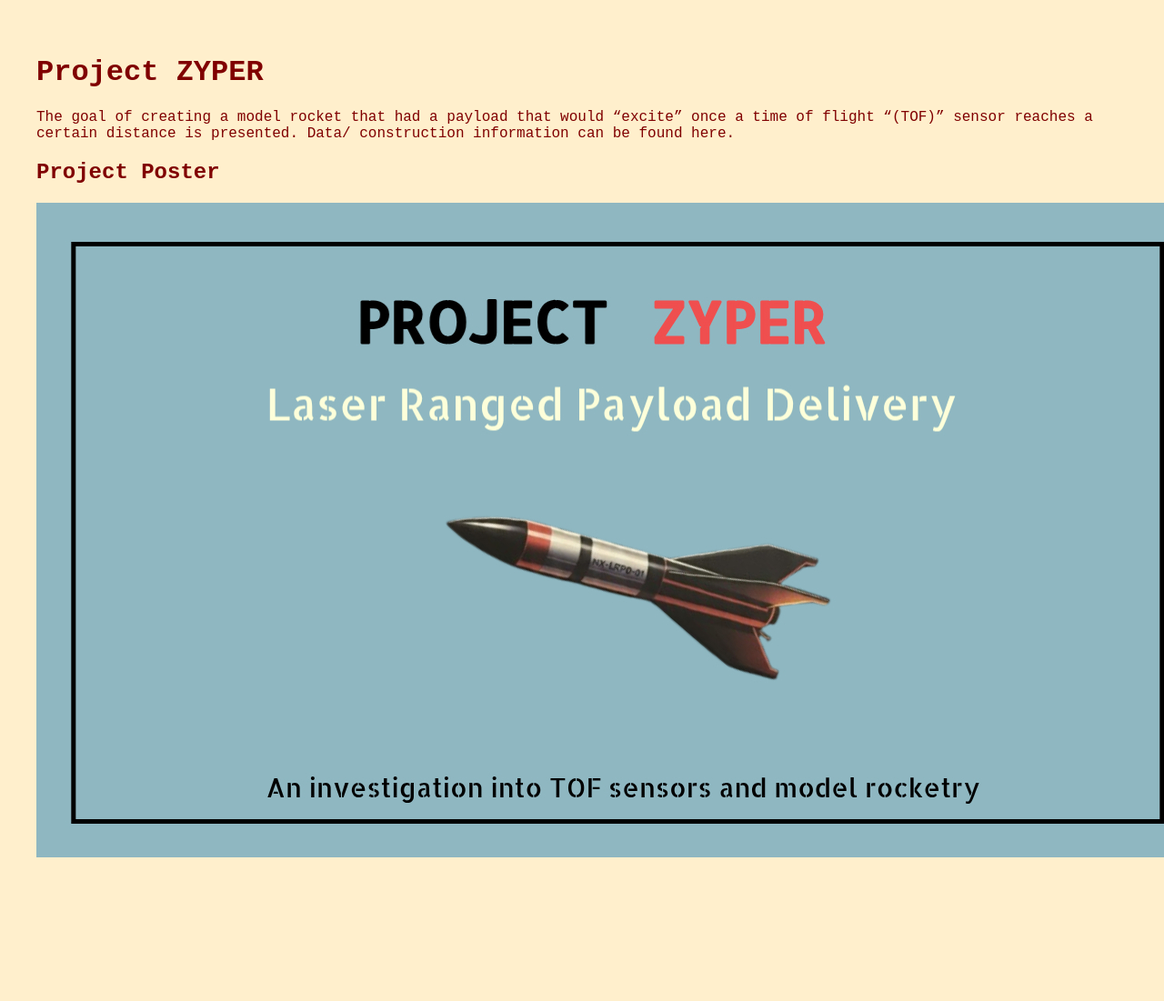
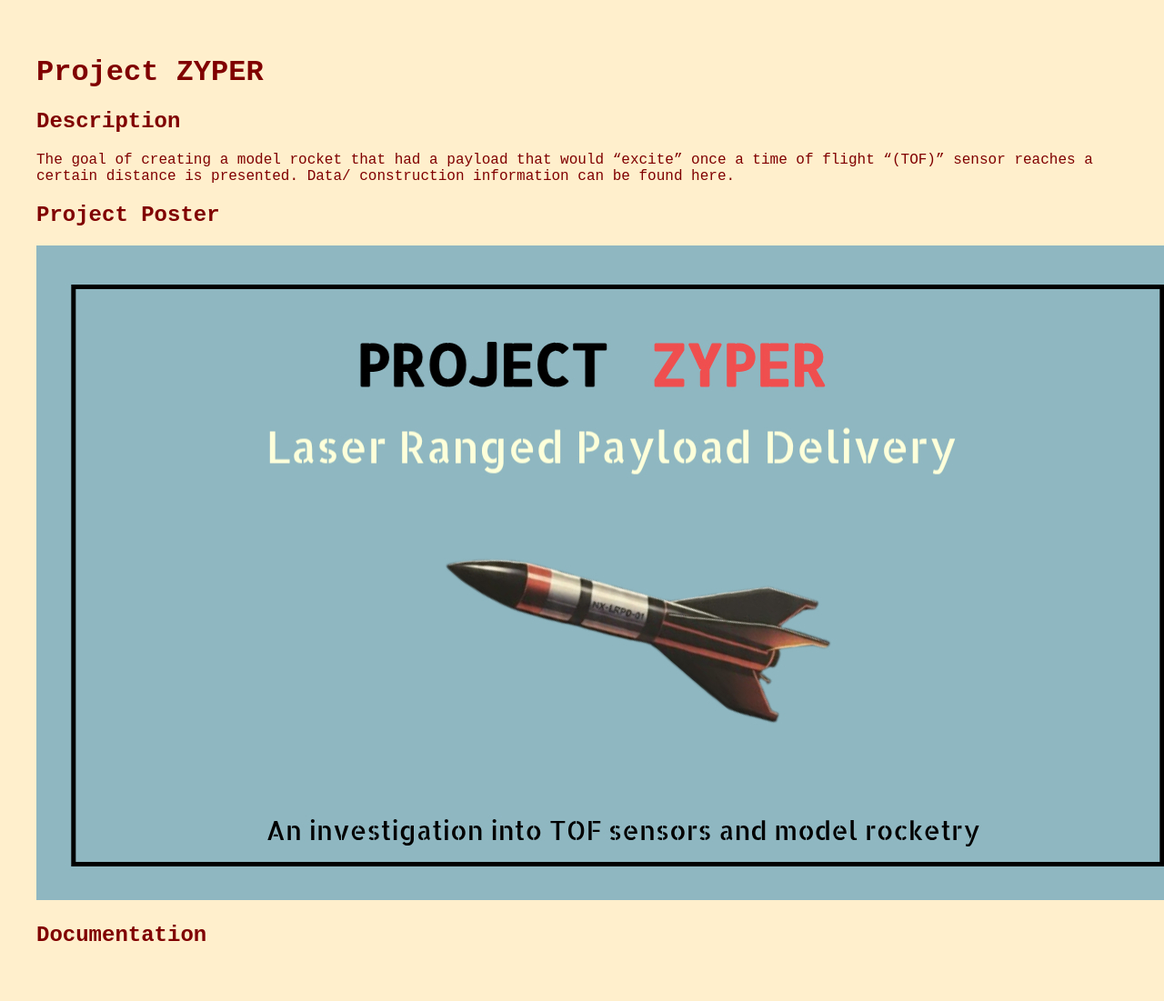
Before and after one commit to NarloyZBoy/-MartinezR-.github.io, a Jekyll site: the page built from projects/zyper.md, in a window 1280 px wide. Shown: the whole page at 91% size. Built offline with Jekyll 4.4.1, drawn with Linux system fonts in a browser that asks for light colours; before the commit the page ends 1004 px from its top, so only the background shows below that.

Commit message:
Update zyper.md

```diff
--- a/projects/zyper.md
+++ b/projects/zyper.md
@@ -4,10 +4,12 @@ title: Project ZYPER
 ---
 
 # Project ZYPER
-
+## Description
 The goal of creating a model rocket that had a payload that would "excite" once a time of flight "(TOF)"
 sensor reaches a certain distance is presented. Data/ construction information can be found here.
 
 ## Project Poster
 
 ![Rocket Image]({{ "/assets/images/zyper_post.png" | relative_url }})
+
+## Documentation
```
